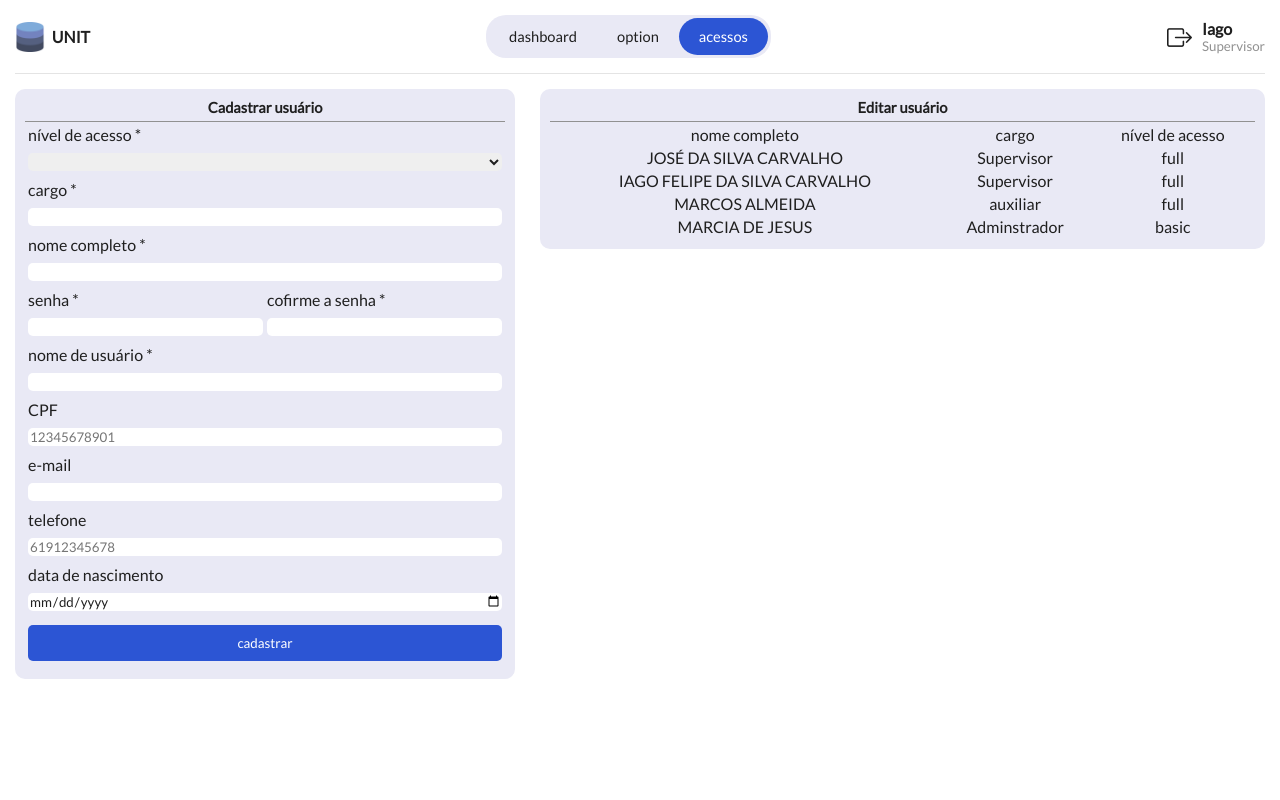
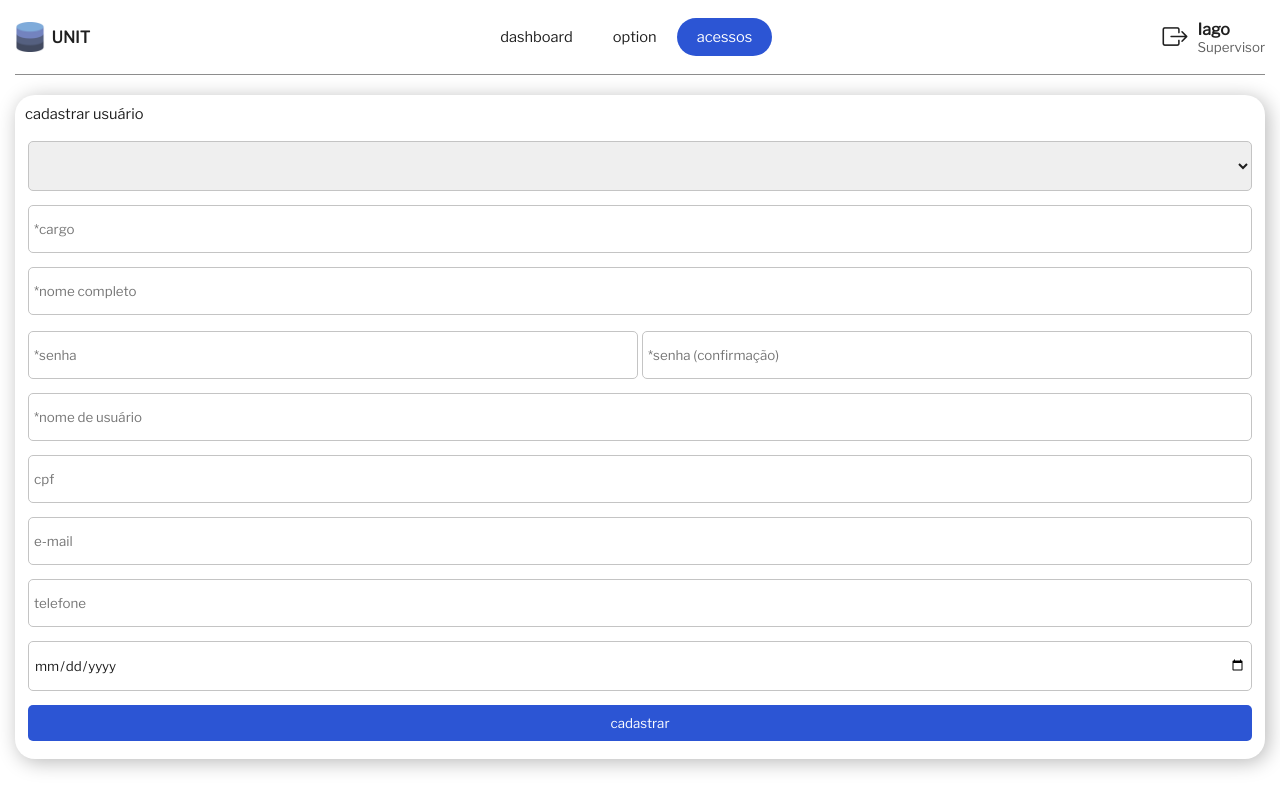
Before and after one commit to iagoofelipe/django, a Django app: page / in a window 1280 px wide. Run offline with Django 4.2, Linux system fonts and the light colour scheme; a user stored in the database is signed in; data comes from the database, SQL or seed files in the repository; both versions use the stored data as it was after the commit.

Commit message:
new file:   webapp-unit/core/__pycache__/__init__.cpython-311.pyc 	new file:   webapp-unit/core/__pycache__/settings.cpython-311.pyc 	new file:   webapp-unit/core/__pycache__/urls.cpython-311.pyc 	new file:   webapp-unit/core/__pycache__/wsgi.cpython-311.pyc 	modified:   webapp-unit/db.sqlite3 	new file:   webapp-unit/home/migrations/__pycache__/0001_initial.cpython-311.pyc 	new file:   webapp-unit/home/migrations/__pycache__/__init__.cpython-311.pyc 	modified:   webapp-unit/home/templates/home.html 	new file:   webapp-unit/login/migrations/__pycache__/__init__.cpython-311.pyc 	modified:   webapp-unit/static/home/css/style.css

```diff
--- a/webapp-unit/home/templates/home.html
+++ b/webapp-unit/home/templates/home.html
@@ -44,43 +44,41 @@
             <div id="container-option" style="background-color: blanchedalmond; width: 100%; height: 500px;"></div>
             <div id="container-acessos">
                 <div class="card card-cad-user">
-                    <h1 class="element-title">Cadastrar usuário</h1>
+                    <h1 class="element-title">cadastrar usuário</h1>
                     <form id="form-cadastrar" action="javascript: cadastrarUsuario();">
                         {% csrf_token %}
                         <table class="card-element">
-                            <tr><td>nível de acesso *</td></tr>
+                            <!-- <tr><td>nível de acesso *</td></tr> -->
                             <tr><td colspan="2">
-                                <select name="acesso" class="table-input table-input-text">
+                                <select title="nível de acesso" name="acesso" class="table-input table-input-text">
                                     {% for acesso in acessos %}
                                     <option>{{acesso}}</option>
                                     {% endfor %}
                                 </select>
                             </td></tr>
-                            <tr><td>cargo *</td></tr>
-                            <tr><td colspan="2"><input id="in-cargo" type="text" class="table-input table-input-text" name="cargo" maxlength="100"></td></tr>
-                            <tr><td>nome completo *</td></tr>
-                            <tr><td colspan="2"><input id="in-fullname" type="text" class="table-input table-input-text" name="fullname" maxlength="100"></td></tr>
+                            <!-- <tr><td>cargo *</td></tr> -->
+                            <tr><td colspan="2"><input placeholder="*cargo" id="in-cargo" type="text" class="table-input table-input-text" name="cargo" maxlength="100"></td></tr>
+                            <!-- <tr><td>nome completo *</td></tr> -->
+                            <tr><td colspan="2"><input placeholder="*nome completo" id="in-fullname" type="text" class="table-input table-input-text" name="fullname" maxlength="100"></td></tr>
                             <tr>
-                                <td>senha *</td>
-                                <td>cofirme a senha *</td>
+                                <!-- <td>senha *</td> -->
+                                <!-- <td>cofirme a senha *</td> -->
                             </tr>
                             <tr>
-                                <td><input type="password" id="in-password" name="password" class="table-input table-input-text" maxlength="100"></td>
-                                <td><input type="password" id="in-password-confirm" name="password-confirm" class="table-input table-input-text" maxlength="100"></td>
+                                <td><input placeholder="*senha" type="password" id="in-password" name="password" class="table-input table-input-text" maxlength="100"></td>
+                                <td><input placeholder="*senha (confirmação)" type="password" id="in-password-confirm" name="password-confirm" class="table-input table-input-text" maxlength="100"></td>
                             </tr>
-                            <tr><td>nome de usuário *</td></tr>
-                            <tr><td colspan="2"><input type="text" id="in-username" class="table-input table-input-text" name="username"  maxlength="100"></td></tr>
-                            <tr><td>CPF</td></tr>
-                            <tr><td colspan="2"><input type="number" id="in-cpf" class="table-input table-input-text" name="cpf" maxlength="11" placeholder="12345678901"></td></tr>
-                            <tr><td>e-mail</td></tr>
-                            <tr><td colspan="2"><input type="text" id="in-email" class="table-input table-input-text" name="email" maxlength="30"></td></tr>
-                            <tr><td>telefone</td></tr>
-                            <tr><td colspan="2"><input type="number" id="in-telefone" class="table-input table-input-text" name="telefone" placeholder="61912345678" maxlength="11"></td></tr>
-                            <tr><td>data de nascimento</td></tr>
-                            <tr><td colspan="2"><input type="date" id="in-nascimento" class="table-input table-input-text" name="nascimento"></td></tr>
-                            <tr>
-                                <td colspan="2"><input type="submit" value="cadastrar" id="form-cadastrar-btn-submit" class="table-input" ></td>
-                            </tr>
+                            <!-- <tr><td>nome de usuário *</td></tr> -->
+                            <tr><td colspan="2"><input  placeholder="*nome de usuário" type="text" id="in-username" class="table-input table-input-text" name="username"  maxlength="100"></td></tr>
+                            <!-- <tr><td>CPF</td></tr> -->
+                            <tr><td colspan="2"><input placeholder="cpf" type="number" id="in-cpf" class="table-input table-input-text" name="cpf" maxlength="11" placeholder="12345678901"></td></tr>
+                            <!-- <tr><td>e-mail</td></tr> -->
+                            <tr><td colspan="2"><input  placeholder="e-mail" type="text" id="in-email" class="table-input table-input-text" name="email" maxlength="30"></td></tr>
+                            <!-- <tr><td>telefone</td></tr> -->
+                            <tr><td colspan="2"><input placeholder="telefone" type="number" id="in-telefone" class="table-input table-input-text" name="telefone" placeholder="61912345678" maxlength="11"></td></tr>
+                            <!-- <tr><td>data de nascimento</td></tr> -->
+                            <tr><td colspan="2"><input title="data de nascimento" type="date" id="in-nascimento" class="table-input table-input-text" name="nascimento"></td></tr>
+                            <tr><td colspan="2"><input type="submit" value="cadastrar" id="form-cadastrar-btn-submit" class="table-input" ></td></tr>
                         </table>
                     </form>
                 </div>
--- a/webapp-unit/static/home/css/style.css
+++ b/webapp-unit/static/home/css/style.css
@@ -1,8 +1,8 @@
 /* inspiration https://dribbble.com/shots/22778164-Banking-Web-App-Design-Concept */
 
 @import url('https://fonts.googleapis.com/css2?family=Lato&display=swap');
-
-:root {
+@import url('https://fonts.googleapis.com/css2?family=Libre+Franklin&display=swap');
+/* :root {
     --font-color: #1f1f1f;
     --secondary-font-color: #919191;
     --background-page-color: #fff;
@@ -10,10 +10,21 @@
     --primary-color: #2c55d4;
     --width-border: 15px;
     --background-color-hover: #1e398b;
+} */
+
+:root {
+    --font-color: #1f1f1f;
+    --secondary-font-color: #616161;
+    --background-page-color: #ffffff;
+    --background-element-color: #fff;
+    --primary-color: #2c55d4;
+    --width-border: 15px;
+    --background-color-hover: #1e398b;
 }
 
 * {
-    font-family: 'Lato', sans-serif;
+    /* font-family: 'Lato', sans-serif; */
+    font-family: 'Libre Franklin', sans-serif;
     color: var(--font-color);
     box-sizing: border-box;
     margin: 0;
@@ -47,7 +58,7 @@ body {
 
 /*-main-header------------------------------------------*/
 .main-header {
-    border-bottom: 1px solid rgb(228, 228, 228);
+    border-bottom: 1px solid rgb(141 141 141);
     display: flex;
     align-items: center;
     justify-content: space-between;
@@ -121,23 +132,29 @@ body {
 }
 
 #container-acessos .card {
+    margin-top: 5px;
     background-color: var(--background-element-color);
     padding: 10px;
-    border-radius: 10px;
+    border-radius: 20px;
+    box-shadow: 3px 3px 20px rgba(0, 0, 0, 0.281);
     height: 100%;
     display: flex;
     flex-direction: column;
     justify-content: center;
+    transition-duration: .2s;
 }
-
+#container-acessos .card:hover {
+    transform: translateY(-5px);
+}
 #container-acessos .card h1 {
-    padding-bottom: 5px;
-    border-bottom: .5px solid var(--secondary-font-color);
-    text-align: center;
+    padding-bottom: 10px;
+    font-weight: 400;
+    /* border-bottom: .5px solid var(--secondary-font-color); */
+    /* text-align: center; */
 }
 
 #container-acessos .card-cad-user {
-    width: 40%;
+    width: 100%;
 }
 
 #container-acessos .card .card-element {
@@ -152,6 +169,12 @@ body {
     margin: 5px 0;
 }
 
+#container-acessos .table-input-text {
+    /* background-color: var(--background-page-color); */
+    border: 1px solid #c4c4c4;;
+    padding: 15px 5px;
+}
+
 #container-acessos .table-input-text:hover {
     background-color: #f0f0f0;
 }
@@ -163,11 +186,9 @@ body {
 
 #form-cadastrar-btn-submit {
     padding: 10px 0;
-    /* width: 80%; */
     cursor: pointer;
     background-color: var(--primary-color);
     color: white;
-    /* background-color: white; */
 }
 
 #form-cadastrar-btn-submit:hover {
@@ -175,7 +196,7 @@ body {
 }
 
 #container-acessos .card-cadastrados {
-    width: 58%;
+    display: none;
 }
 
 #tab-cadastrados tr {
```
Also changed, not shown: webapp-unit/db.sqlite3.
